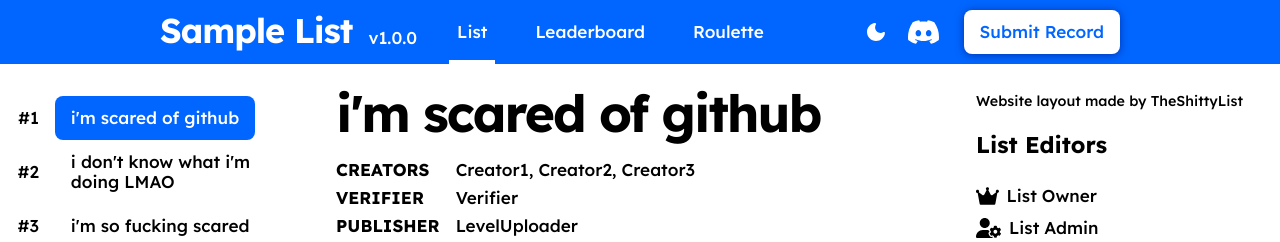
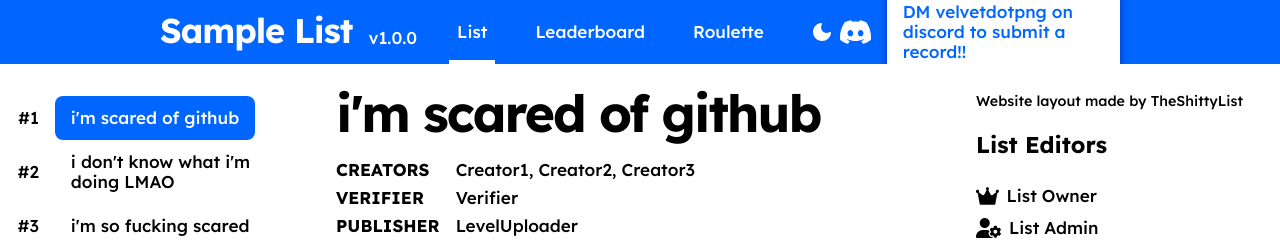
Before and after one commit to velvetdotpng/gooba, a plain HTML site: page index.html in a window 1280 px wide. Shown: the top 242 px of the page. Drawn offline with nearby package versions, Linux system fonts and the light colour scheme.

Commit message:
Update index.html

```diff
--- a/index.html
+++ b/index.html
@@ -67,9 +67,9 @@
                     <!-- List record submission form, add a link to replace the '#' when putting a link to your list submission form-->
                     <a
                         class="nav__cta type-label-lg"
-                        href="#"
+                        href="guh"
                         target="_blank"
-                        >Submit Record</a
+                        >DM velvetdotpng on discord to submit a record!!</a
                     >
                 </div>
             </nav>
```
